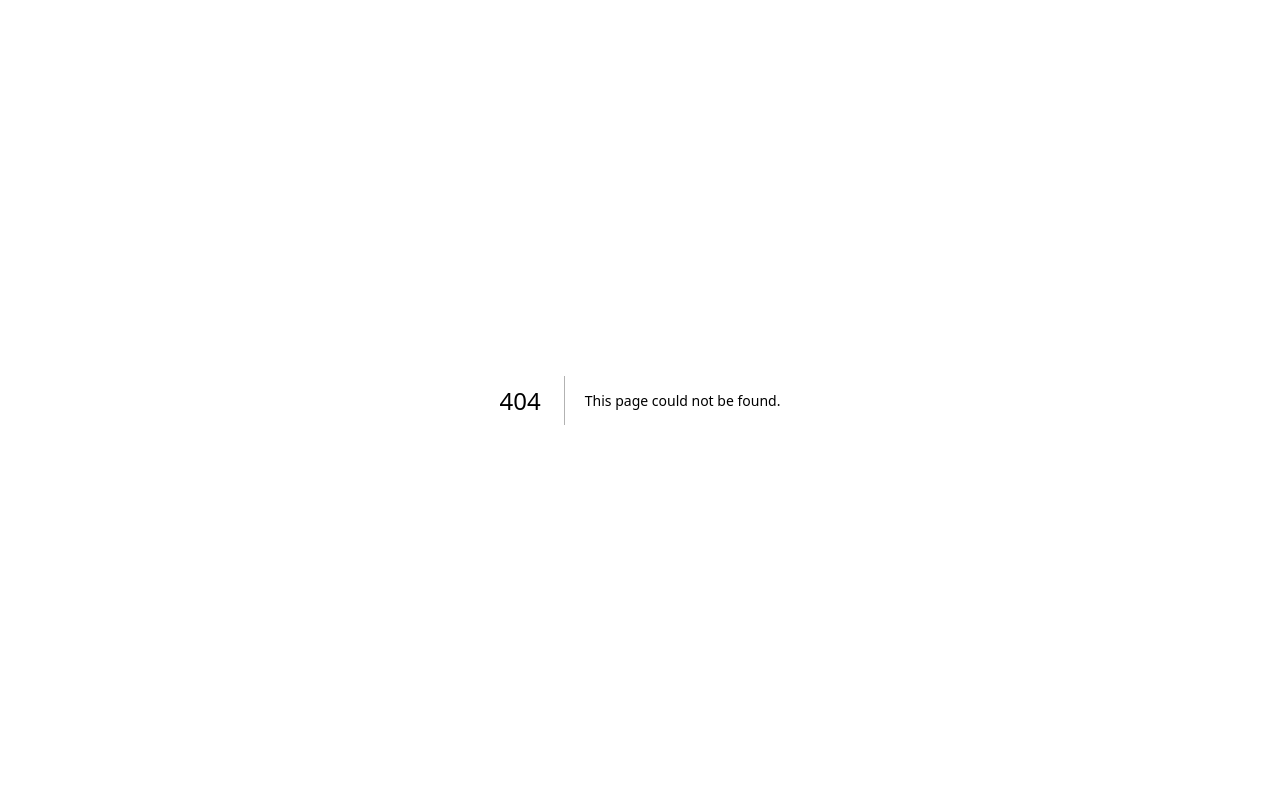
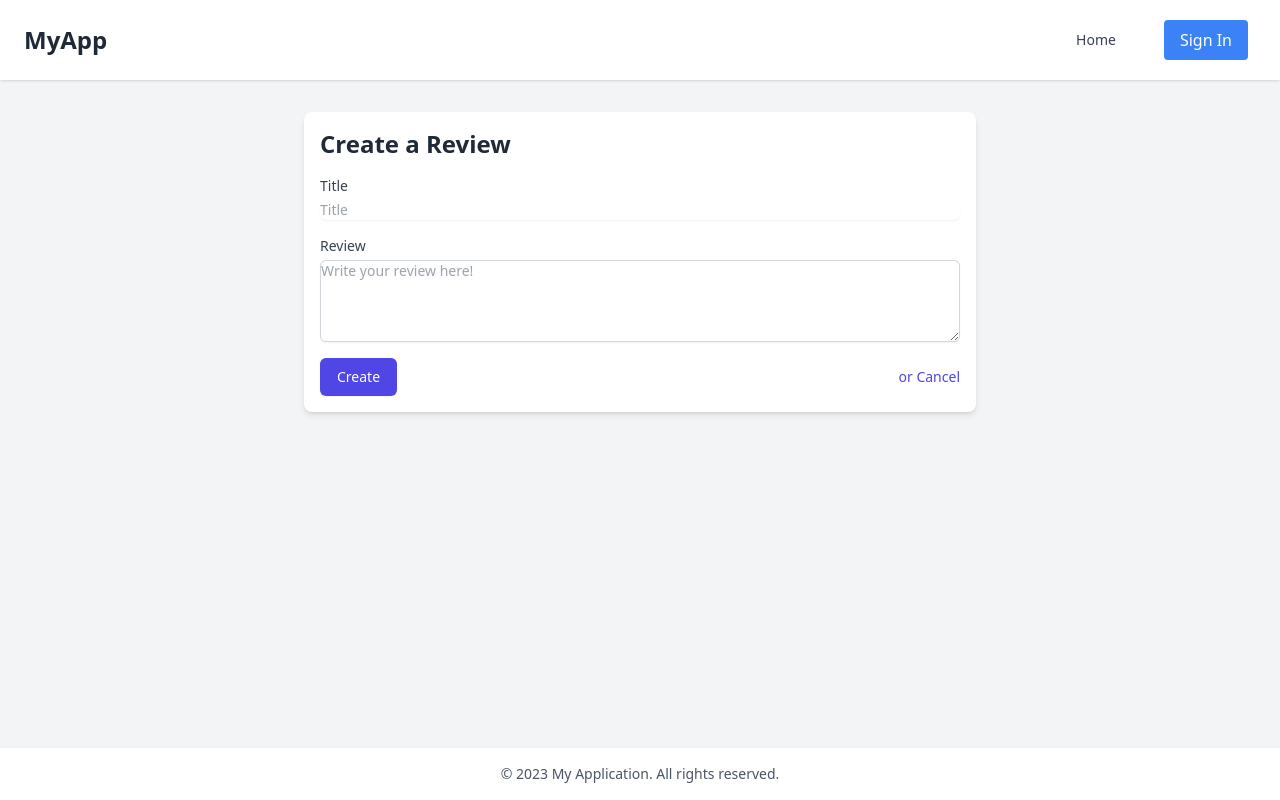
Before and after one commit to salman5436/review-blog, a Next.js app: page /create in a window 1280 px wide. Before the commit this address had no page. Built offline with nearby package versions, Linux system fonts and the light colour scheme; no server answers.

Commit message:
create review page and component has been created, next step is to add api functionality for post route

```diff
--- a/components/Header.js
+++ b/components/Header.js
@@ -29,9 +29,14 @@ const Header = () => {
               Home
             </Link>
             {session && (
-              <Link href="/account" className="my-1 text-sm text-gray-700 hover:text-blue-500 md:mx-4 md:my-0">
-                Account
-              </Link>
+              <div>
+                <Link href="/account" className="my-1 text-sm text-gray-700 hover:text-blue-500 md:mx-4 md:my-0">
+                  Account
+                </Link>
+                <Link href="/create" className="my-1 text-sm text-gray-700 hover:text-blue-500 md:mx-4 md:my-0">
+                  Create Review
+                </Link>
+              </div>
             )}
           </div>
 
--- a/components/PageLayout.js
+++ b/components/PageLayout.js
@@ -1,89 +1,61 @@
 // import Header from "./Header";
 
-// const PageLayout = function (props) {
+// const Layout = (props) => (
+//   <div>
+//     <Header />
+//     <div className="layout">{props.children}</div>
+//     <style jsx global>{`
+//       html {
+//         box-sizing: border-box;
+//       }
 
-//   return (
-//     <div>
-//       {/* <div className='py-0 px-8'></div> */}
-//       <style jsx global>{`
-//             html {
-//               box-sizing: border-box;
-//             }
+//       *,
+//       *:before,
+//       *:after {
+//         box-sizing: inherit;
+//       }
 
-//             *,
-//             *:before,
-//             *:after {
-//               box-sizing: inherit;
-//             }
+//       body {
+//         margin: 0;
+//         padding: 0;
+//         font-size: 16px;
+//         font-family: -apple-system, BlinkMacSystemFont, "Segoe UI", Roboto,
+//           Helvetica, Arial, sans-serif, "Apple Color Emoji", "Segoe UI Emoji",
+//           "Segoe UI Symbol";
+//         background: rgba(0, 0, 0, 0.05);
+//       }
 
-//             body {
-//               margin: 0;
-//               padding: 0;
-//               font-size: 16px;
-//               font-family: -apple-system, BlinkMacSystemFont, "Segoe UI", Roboto,
-//                 Helvetica, Arial, sans-serif, "Apple Color Emoji", "Segoe UI Emoji",
-//                 "Segoe UI Symbol";
-//               background: rgba(0, 0, 0, 0.05);
-//             }
+//       input,
+//       textarea {
+//         font-size: 16px;
+//       }
 
-//             input,
-//             textarea {
-//               font-size: 16px;
-//             }
+//       button {
+//         cursor: pointer;
+//       }
+//     `}</style>
+//     <style jsx>{`
+//       .layout {
+//         padding: 0 2rem;
+//       }
+//     `}</style>
+//   </div>
+// );
 
-//             button {
-//               cursor: pointer;
-//             }
-//         `}</style>
-//     </div>
-//   )
-// }
-
-// export default PageLayout;
-
+// export default Layout;
 
 import Header from "./Header";
 
-const Layout = (props) => (
-  <div>
+const PageLayout = ({ children }) => (
+  <div className="flex flex-col min-h-screen bg-gray-100">
     <Header />
-    <div className="layout">{props.children}</div>
-    <style jsx global>{`
-      html {
-        box-sizing: border-box;
-      }
-
-      *,
-      *:before,
-      *:after {
-        box-sizing: inherit;
-      }
-
-      body {
-        margin: 0;
-        padding: 0;
-        font-size: 16px;
-        font-family: -apple-system, BlinkMacSystemFont, "Segoe UI", Roboto,
-          Helvetica, Arial, sans-serif, "Apple Color Emoji", "Segoe UI Emoji",
-          "Segoe UI Symbol";
-        background: rgba(0, 0, 0, 0.05);
-      }
-
-      input,
-      textarea {
-        font-size: 16px;
-      }
-
-      button {
-        cursor: pointer;
-      }
-    `}</style>
-    <style jsx>{`
-      .layout {
-        padding: 0 2rem;
-      }
-    `}</style>
+    <main className="flex-grow container mx-auto px-4 sm:px-6 lg:px-8 py-8">
+      {children}
+    </main>
+    <footer className="bg-white shadow mt-8 p-4 text-center text-sm text-gray-600">
+      © {new Date().getFullYear()} My Application. All rights reserved.
+    </footer>
   </div>
 );
 
-export default Layout;
+export default PageLayout;
--- /dev/null
+++ b/pages/create.js
@@ -0,0 +1,74 @@
+import { useState } from "react";
+import { useRouter } from 'next/router';
+import PageLayout from "../components/PageLayout";
+
+export default function Create() {
+    const router = useRouter();
+
+    //state management:
+    const [title, setTitle] = useState("");
+    const [review, setReview] = useState("");
+
+    //form submit action
+    const submitForm = async function(e) {
+        e.preventDefault();
+        try {
+            const body = { title, review };
+            await fetch("/api/post", {
+                method: "POST",
+                headers: { "Content-Type": "application/json" },
+                body: JSON.stringify(body)
+            });
+            await router.push("/")
+        } catch (error) {
+            console.error(error)
+        }
+    }
+
+    return (
+        <PageLayout>
+            <div className="max-w-2xl mx-auto p-4 bg-white rounded-lg shadow-md">
+                <h1 className="text-2xl font-semibold text-gray-800 mb-4">Create a Review</h1>
+                <form onSubmit={submitForm}>
+                    <div className="mb-4">
+                        <label htmlFor="title" className="block text-sm font-medium text-gray-700 mb-1">Title</label>
+                        <input
+                            type="text"
+                            id="title"
+                            placeholder="Title"
+                            className="shadow-sm focus:ring-indigo-500 focus:border-indigo-500 block w-full sm:text-sm border-gray-300 rounded-md"
+                            onChange={(e) => setTitle(e.target.value)}
+                        />
+                    </div>
+
+                    <div className="mb-4">
+                        <label htmlFor="review" className="block text-sm font-medium text-gray-700 mb-1">Review</label>
+                        <textarea
+                            id="review"
+                            rows="4"
+                            placeholder="Write your review here!"
+                            className="shadow-sm focus:ring-indigo-500 focus:border-indigo-500 block w-full sm:text-sm border border-gray-300 rounded-md"
+                            onChange={(e) => setReview(e.target.value)}
+                        />
+                    </div>
+
+                    <div className="flex justify-between items-center">
+                        <button
+                            type="submit"
+                            className="inline-flex justify-center py-2 px-4 border border-transparent shadow-sm text-sm font-medium rounded-md text-white bg-indigo-600 hover:bg-indigo-700 focus:outline-none focus:ring-2 focus:ring-offset-2 focus:ring-indigo-500"
+                        >
+                            Create
+                        </button>
+                        <a
+                            href="#"
+                            onClick={() => router.push("/")}
+                            className="text-sm text-indigo-600 hover:text-indigo-500"
+                        >
+                            or Cancel
+                        </a>
+                    </div>
+                </form>
+            </div>
+        </PageLayout>
+    );
+}
```
